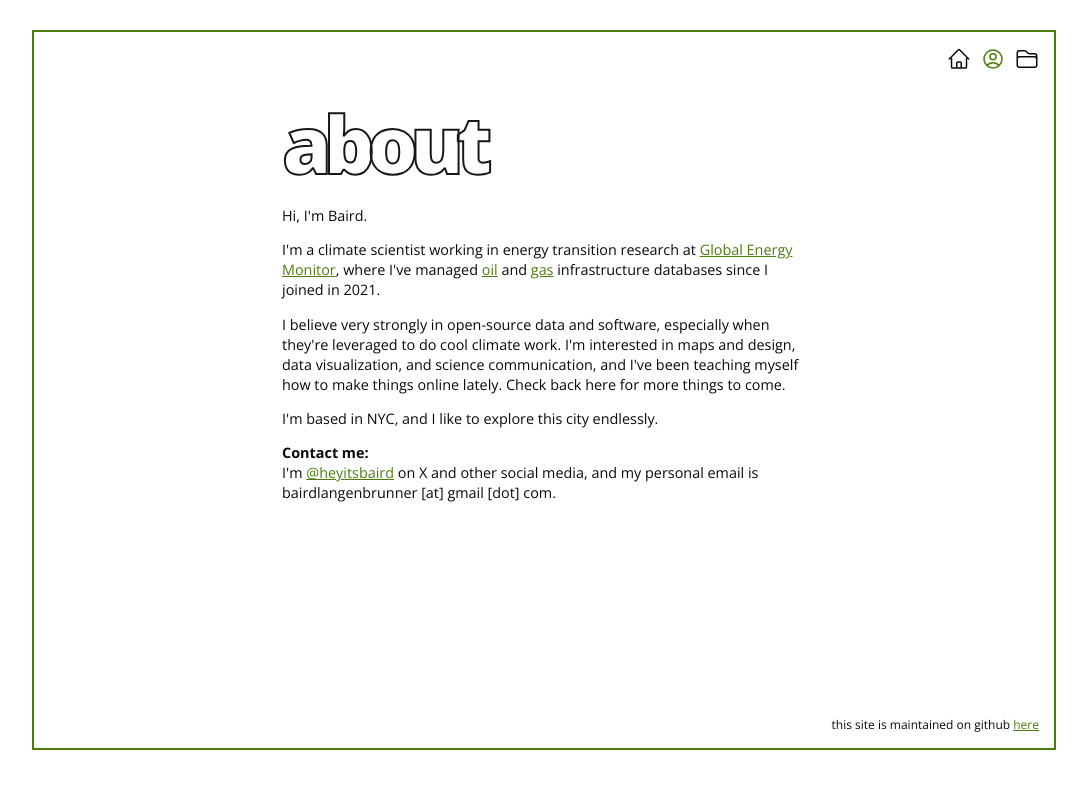
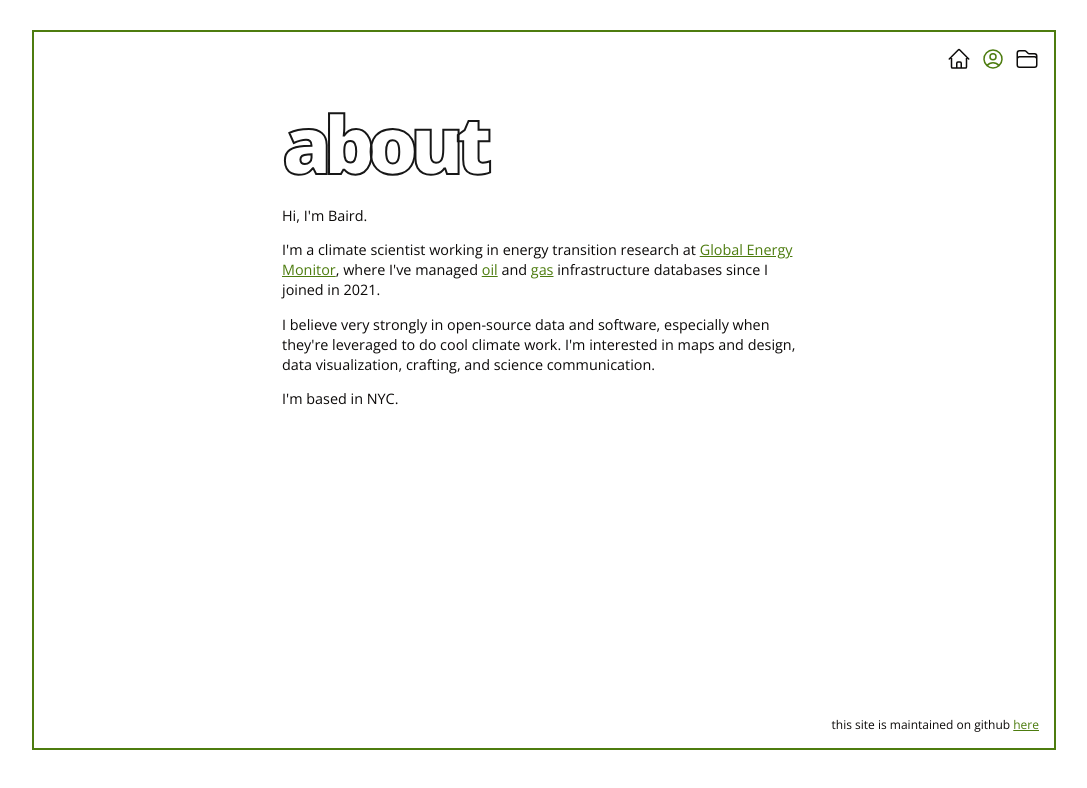
Before and after one commit to bairdlangenbrunner/bairdlangenbrunner, a React (Vite) app: page /about in a window 1280 px wide. Shown: the top 788 px of the page, without its empty margins (96-1183 px from the left). Built offline with nearby package versions, Linux system fonts and the light colour scheme.

Commit message:
updating for scroll-up access

```diff
--- a/src/pages/About.jsx
+++ b/src/pages/About.jsx
@@ -34,29 +34,9 @@ function About() {
         <p>
           I believe very strongly in open-source data and software, especially
           when they're leveraged to do cool climate work. I'm interested in maps
-          and design, data visualization, and science communication, and I've
-          been teaching myself how to make things online lately. Check back here for more things to come.
+          and design, data visualization, crafting, and science communication.
         </p>
-        {/* <p>
-          I studied geophysics in college and did graduate work in atmospheric
-          and oceanic sciences. After about a decade in academia, I moved to an
-          editorial role at{" "}
-          <Link to="https://www.nature.com/nclimate/" target="_blank">
-            Nature Climate Change
-          </Link>
-          , where I was before I began my current position.
-        </p> */}
-        <p>I'm based in NYC, and I like to explore this city endlessly.</p>
-        <p>
-          <span style={{ fontWeight: "700" }}>Contact me:</span>
-          <br />
-          I'm{" "}
-          <Link to="https://x.com/heyitsbaird" target="_blank">
-            @heyitsbaird
-          </Link>{" "}
-          on X and other social media, and my personal email is
-          bairdlangenbrunner [at] gmail [dot] com.
-        </p>
+        <p>I'm based in NYC.</p>
       </section>
     </>
   );
--- a/src/pages/Projects.jsx
+++ b/src/pages/Projects.jsx
@@ -51,7 +51,7 @@ function Projects() {
               ttb
             </Link>
           </li> */}
-          <li>
+          {/* <li>
             <Link to="https://get10.bairdlangenbrunner.com" target="_blank">
               get10
             </Link>
@@ -59,6 +59,11 @@ function Projects() {
           <li>
             <Link to="https://word.bairdlangenbrunner.com" target="_blank">
               word
+            </Link>
+          </li> */}
+                    <li>
+            <Link to="https://scroll-up.bairdlangenbrunner.com" target="_blank">
+              scroll up
             </Link>
           </li>
         </ul>
```
Also changed, not shown: vps-notes.txt.
